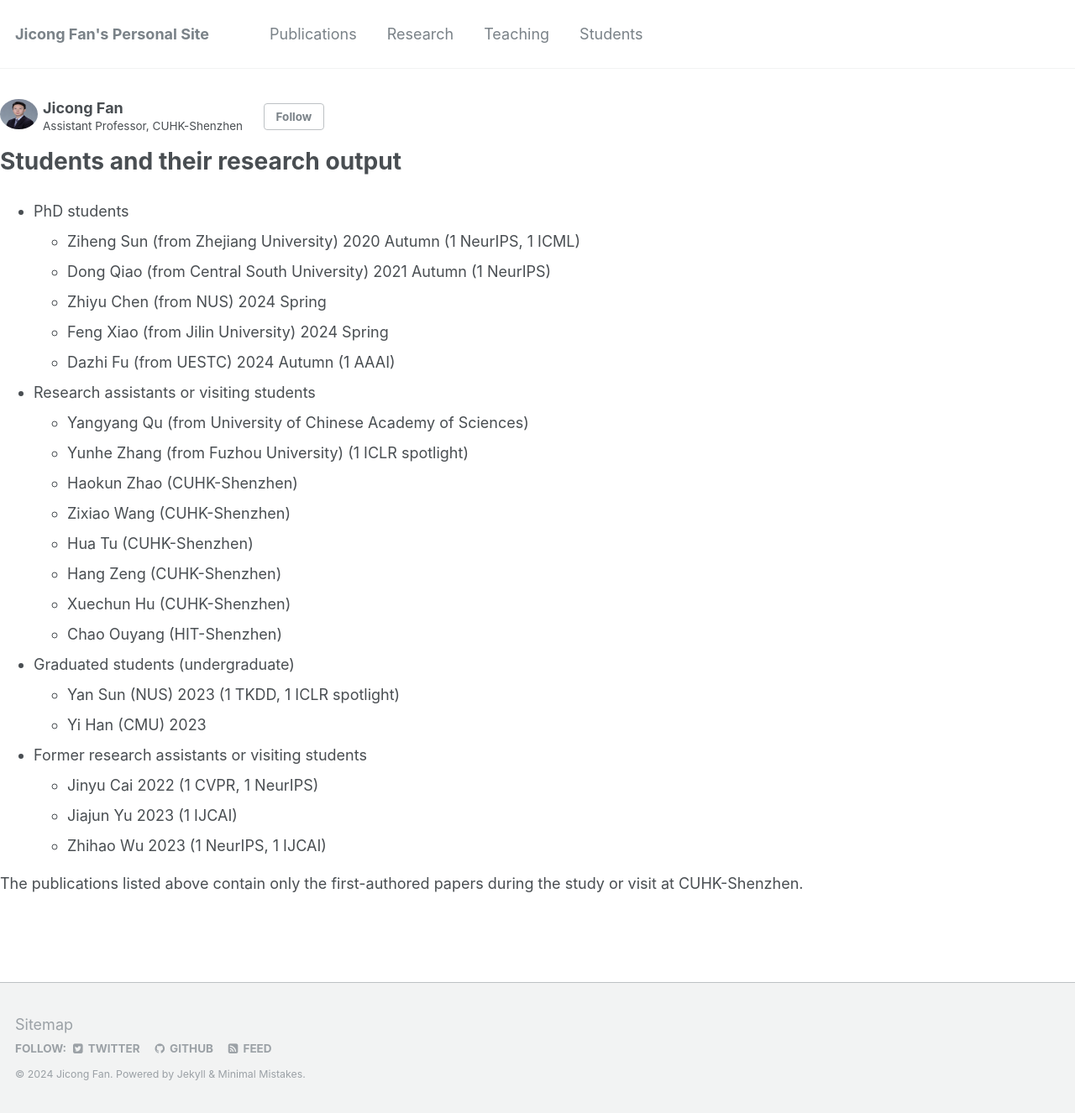
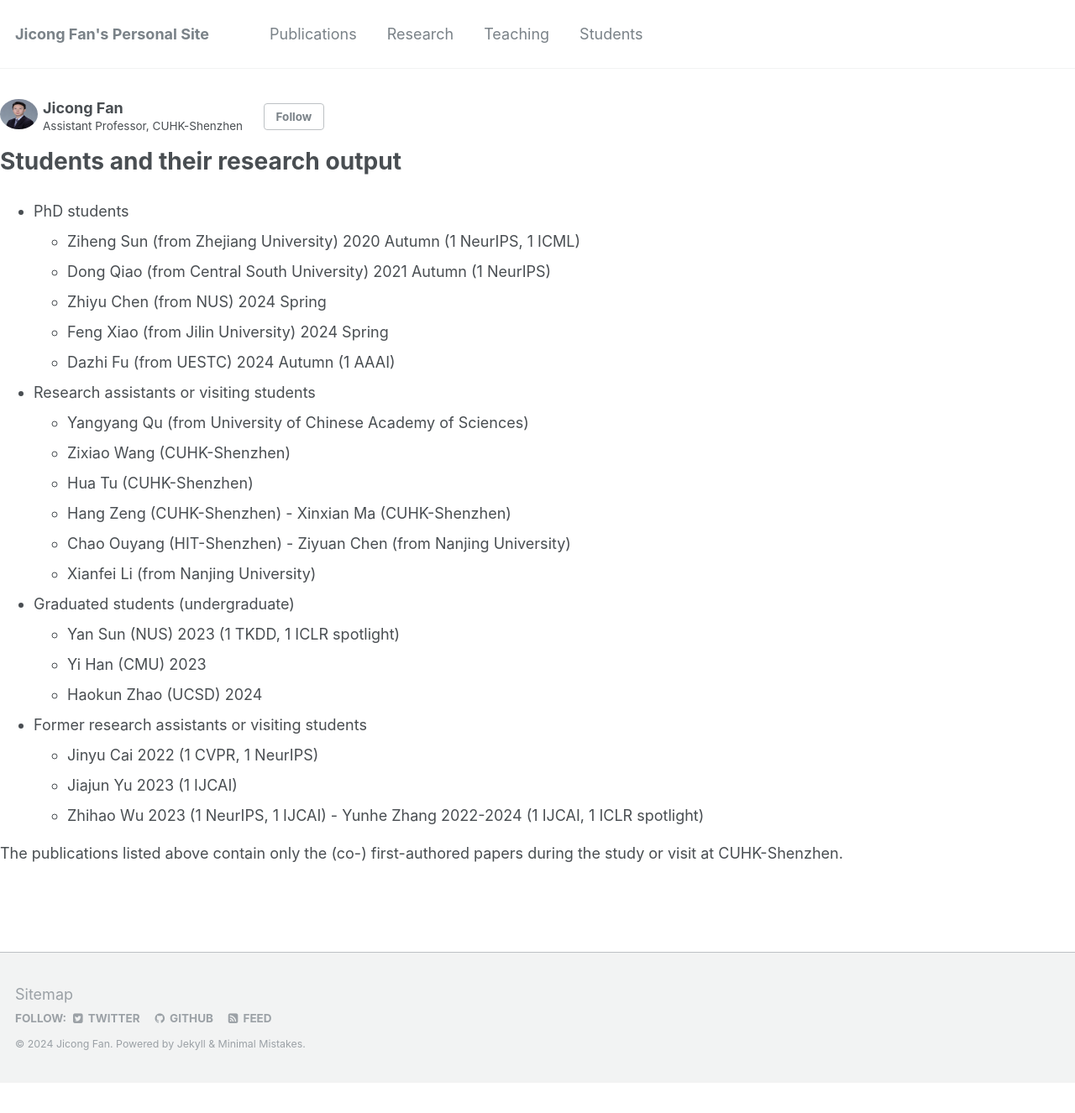
Before and after one commit to jicongfan/jicongfan.github.io, a Jekyll site: the page built from _pages/students.md, in a window 1280 px wide. Shown: the whole page at 84% size. Built offline with Jekyll 4.4.1, drawn with Linux system fonts in a browser that asks for light colours; after the commit the page ends 1290 px from its top, so only the background shows below that.

Commit message:
Update students.md

```diff
--- a/_pages/students.md
+++ b/_pages/students.md
@@ -16,21 +16,23 @@ author_profile: true
 
 - Research assistants or visiting students
 	- Yangyang Qu (from University of Chinese Academy of Sciences)
-	- Yunhe Zhang (from Fuzhou University) (1 ICLR spotlight)
-	- Haokun Zhao (CUHK-Shenzhen)
 	- Zixiao Wang (CUHK-Shenzhen)
 	- Hua Tu (CUHK-Shenzhen)
 	- Hang Zeng (CUHK-Shenzhen)
-	- Xuechun Hu (CUHK-Shenzhen)
+   	- Xinxian Ma (CUHK-Shenzhen)
 	- Chao Ouyang (HIT-Shenzhen)
+   	- Ziyuan Chen (from Nanjing University)
+	- Xianfei Li (from Nanjing University)
 
 - Graduated students (undergraduate)
 	- Yan Sun (NUS) 2023 (1 TKDD, 1 ICLR spotlight)
 	- Yi Han (CMU) 2023
+	- Haokun Zhao (UCSD) 2024
 
 - Former research assistants or visiting students
 	- Jinyu Cai 2022 (1 CVPR, 1 NeurIPS)
 	- Jiajun Yu 2023 (1 IJCAI)
 	- Zhihao Wu 2023 (1 NeurIPS, 1 IJCAI)
+ 	- Yunhe Zhang 2022-2024 (1 IJCAI, 1 ICLR spotlight)
 
- The publications listed above contain only the first-authored papers during the study or visit at CUHK-Shenzhen.
+ The publications listed above contain only the (co-) first-authored papers during the study or visit at CUHK-Shenzhen.
```
